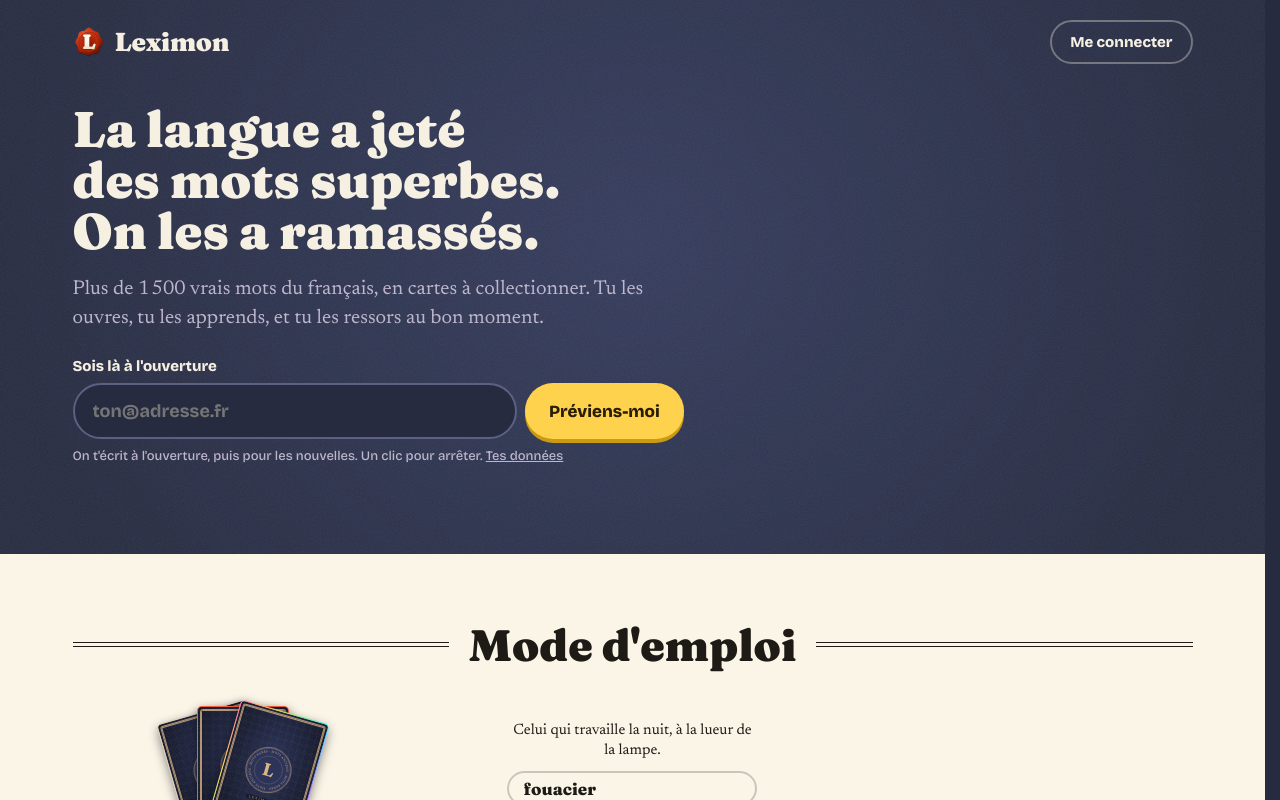
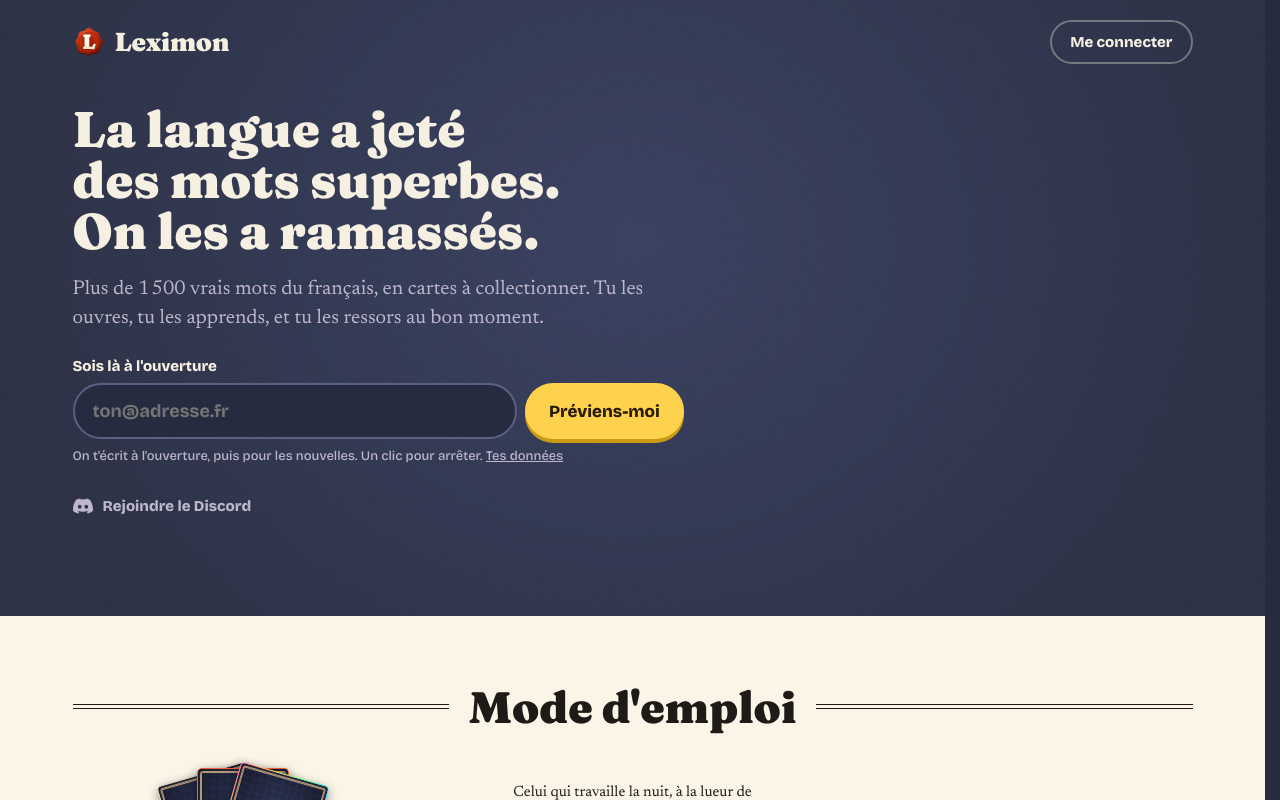
Before and after one commit to raphplt/Leximon, a Next.js app in the folder apps/web/: page / in a window 1280 px wide. Shown: the top 800 px of the page. Built offline with nearby package versions, Linux system fonts and the light colour scheme; no server answers.

Commit message:
feat(web): the landing page invites to the project's Discord
Co-Authored-By: Claude Opus 5.5 <noreply@anthropic.com>

```diff
--- /dev/null
+++ b/apps/web/src/landing/discord.tsx
@@ -0,0 +1,21 @@
+/** The project's Discord: an invite that does not expire. */
+export const DISCORD_URL = "https://discord.gg/WtrkBZKpJP";
+
+/** Discord's own mark, as Discord asks it to be shown: one colour, unaltered. */
+function DiscordMark() {
+  return (
+    <svg viewBox="0 0 24 24" width="20" height="20" fill="currentColor" aria-hidden="true">
+      <path d="M20.317 4.37a19.79 19.79 0 0 0-4.885-1.515.074.074 0 0 0-.079.037c-.21.375-.444.865-.608 1.25a18.27 18.27 0 0 0-5.487 0 12.64 12.64 0 0 0-.617-1.25.077.077 0 0 0-.079-.037A19.74 19.74 0 0 0 3.677 4.37a.07.07 0 0 0-.032.027C.533 9.046-.32 13.58.099 18.057a.082.082 0 0 0 .031.057 19.9 19.9 0 0 0 5.993 3.03.078.078 0 0 0 .084-.028c.462-.63.874-1.295 1.226-1.994a.076.076 0 0 0-.041-.106 13.1 13.1 0 0 1-1.872-.892.077.077 0 0 1-.008-.128c.126-.094.252-.192.372-.291a.074.074 0 0 1 .078-.01c3.928 1.793 8.18 1.793 12.062 0a.074.074 0 0 1 .078.01c.12.098.246.198.373.292a.077.077 0 0 1-.006.127 12.3 12.3 0 0 1-1.873.892.077.077 0 0 0-.041.107c.36.698.772 1.362 1.225 1.993a.076.076 0 0 0 .084.028 19.84 19.84 0 0 0 6.002-3.03.077.077 0 0 0 .032-.054c.5-5.177-.838-9.674-3.549-13.66a.061.061 0 0 0-.031-.03ZM8.02 15.33c-1.183 0-2.157-1.085-2.157-2.419 0-1.333.956-2.419 2.157-2.419 1.21 0 2.176 1.096 2.157 2.42 0 1.333-.956 2.418-2.157 2.418Zm7.975 0c-1.183 0-2.157-1.085-2.157-2.419 0-1.333.955-2.419 2.157-2.419 1.21 0 2.176 1.096 2.157 2.42 0 1.333-.946 2.418-2.157 2.418Z" />
+    </svg>
+  );
+}
+
+/** Where the project lives between two updates: news, feedback, the players. */
+export function DiscordLink({ className }: { readonly className: string | undefined }) {
+  return (
+    <a href={DISCORD_URL} className={className} target="_blank" rel="noopener noreferrer">
+      <DiscordMark />
+      Rejoindre le Discord
+    </a>
+  );
+}
--- a/apps/web/src/landing/landing-page.module.css
+++ b/apps/web/src/landing/landing-page.module.css
@@ -524,6 +524,23 @@
   color: var(--lx-color-text);
 }
 
+/* Under the form, quieter than it: the project's hub, for those not ready to leave an address. */
+.discord {
+  display: inline-flex;
+  align-items: center;
+  gap: 10px;
+  align-self: flex-start;
+  min-height: 44px;
+  color: var(--lx-color-text-muted);
+  font-size: 15px;
+  font-weight: 800;
+  text-decoration: none;
+}
+
+.discord:hover {
+  color: var(--lx-color-text);
+}
+
 /* --- Closing call: the form again, for those who read to the end ---------------------- */
 
 .closing {
--- a/apps/web/src/landing/landing-page.tsx
+++ b/apps/web/src/landing/landing-page.tsx
@@ -1,6 +1,7 @@
 import Link from "next/link";
 import { Logo } from "@/ui/logo";
 import { Collections } from "./collections";
+import { DISCORD_URL, DiscordLink } from "./discord";
 import { HeroWord } from "./hero-word";
 import { HowToPlay } from "./how-to-play";
 import styles from "./landing-page.module.css";
@@ -32,6 +33,7 @@ export async function LandingPage() {
             apprends, et tu les ressors au bon moment.
           </p>
           <JoinOrResume keepRoom />
+          <DiscordLink className={styles.discord} />
         </div>
       </section>
 
@@ -52,6 +54,9 @@ export async function LandingPage() {
           <Link href="/confidentialite">Tes données</Link>
           <Link href="/conditions">Conditions</Link>
           <Link href="/mentions">Mentions</Link>
+          <a href={DISCORD_URL} target="_blank" rel="noopener noreferrer">
+            Discord
+          </a>
           <a href="mailto:contact@leximon.fr">contact@leximon.fr</a>
         </span>
       </footer>
```
